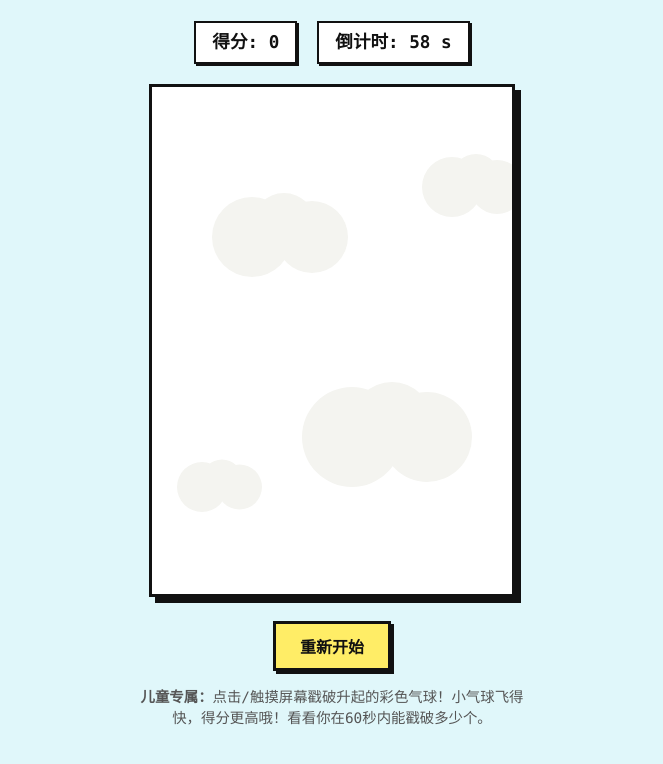
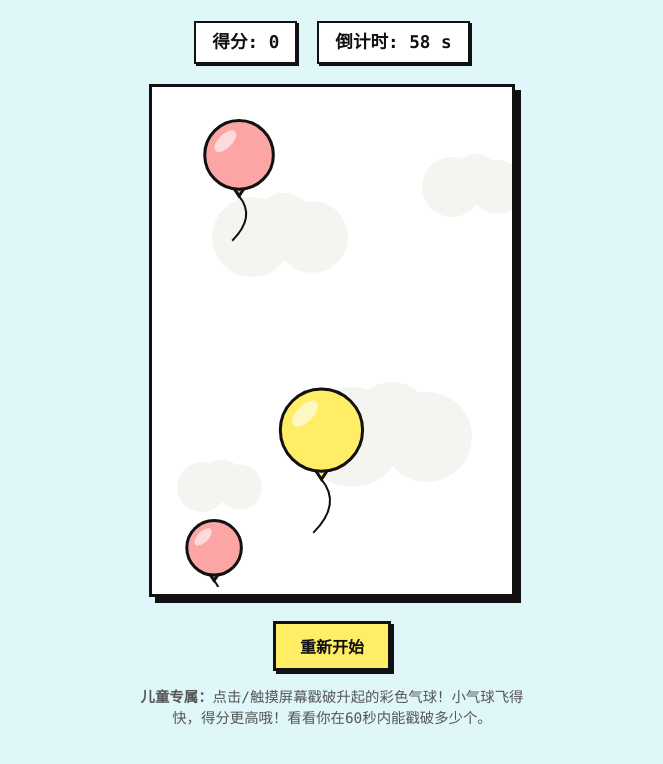
Before and after one commit to pixnora/x-arcade, a plain HTML site: page games/balloon/index.html in a window 1280 px wide. Both pictures are taken after a click on the button "开始游戏". Shown: the part 100-864 px from the top of the page, without its empty margins (308-971 px from the left). Drawn offline with Linux system fonts and the light colour scheme.

Commit message:
fix(balloon): fix gameLoop time parameter causing NaN dt and no balloons

```diff
--- a/games/balloon/index.html
+++ b/games/balloon/index.html
@@ -243,7 +243,7 @@
 
       lastTime = performance.now();
       if (gameLoopId) cancelAnimationFrame(gameLoopId);
-      gameLoop();
+      gameLoopId = requestAnimationFrame(gameLoop);
     }
 
     function update(dt) {
```
